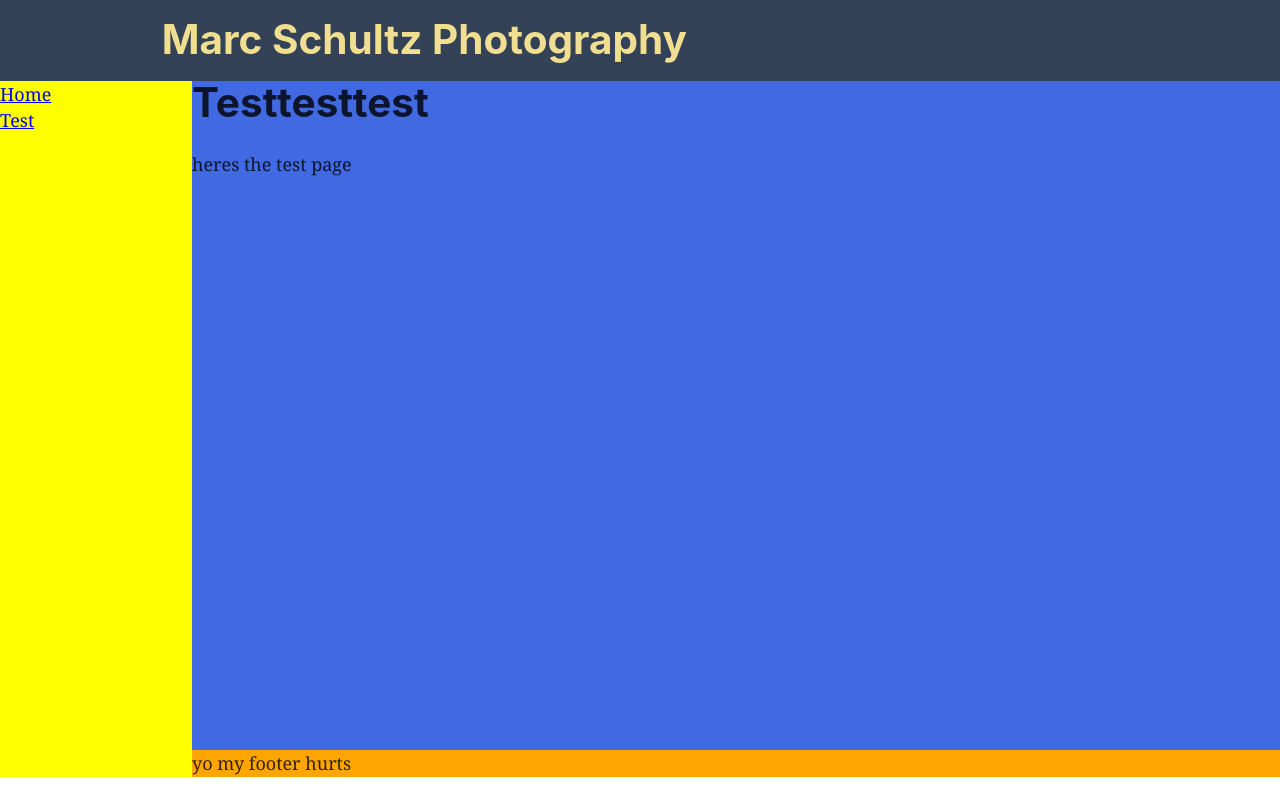
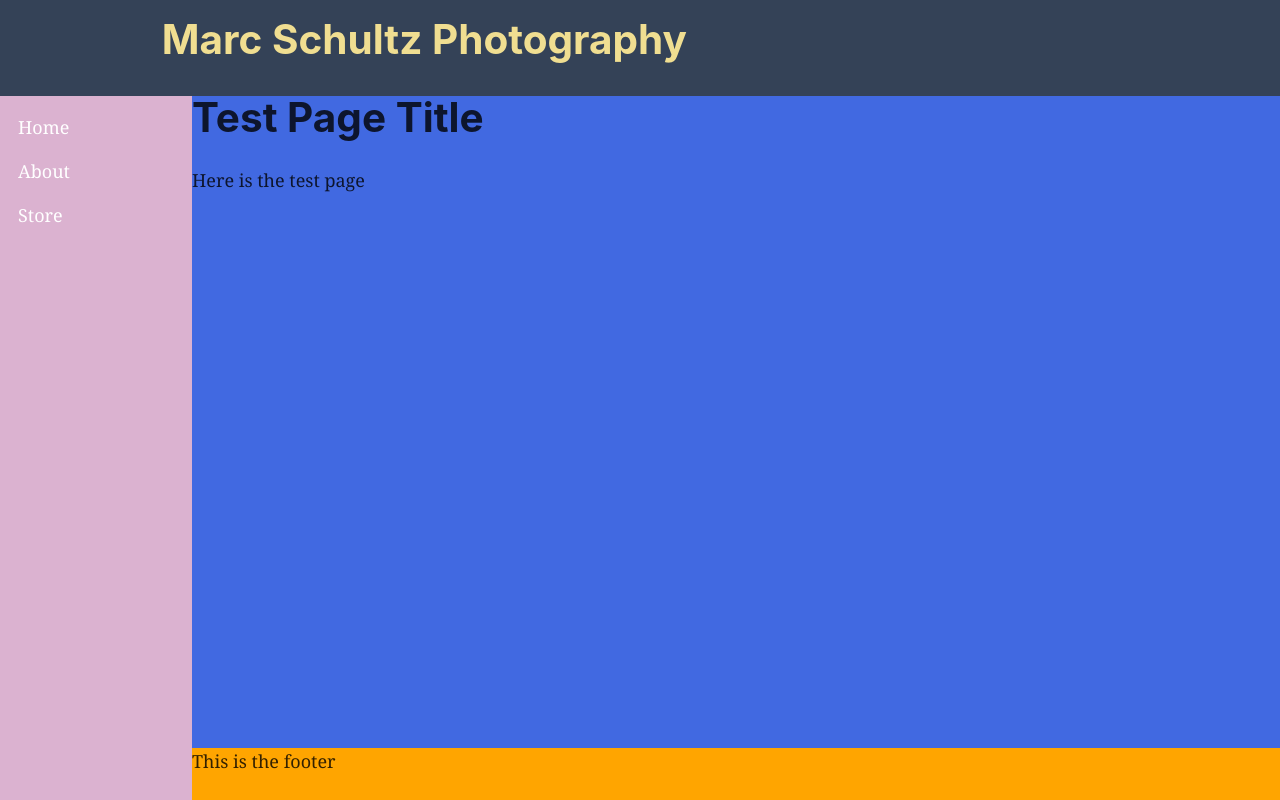
Before and after one commit to gschultz64/marc-photography, a Gatsby site: page /test in a window 1280 px wide. Built offline with nearby package versions, Linux system fonts and the light colour scheme; Gatsby itself is replaced by a stand-in of ours.

```diff
--- a/src/components/footer.js
+++ b/src/components/footer.js
@@ -3,7 +3,7 @@
 
 const Footer = ({ siteTitle }) => (
   <footer style={ {background: 'orange'} }>
-    yo my footer hurts
+    <p>This is the footer</p>
   </footer>
 )
 
--- a/src/components/header.js
+++ b/src/components/header.js
@@ -11,6 +11,7 @@
       style={{
         margin: '0 auto',
         maxWidth: 960,
+        height: '12vh',
         padding: '1rem 0.1rem',
       }}
     >
--- a/src/components/layout.css
+++ b/src/components/layout.css
@@ -40,6 +40,7 @@
 a {
   background-color: transparent;
   -webkit-text-decoration-skip: objects;
+  color: white;
 }
 a:active,
 a:hover {
--- a/src/components/layout.js
+++ b/src/components/layout.js
@@ -60,7 +60,7 @@
     display: 'flex',
     flexDirection: 'column',
     justifyContent: 'space-between',
-    minHeight: '87vh'
+    minHeight: '88vh'
   },
   children: {
     width: '85vw',
--- a/src/components/navbar.js
+++ b/src/components/navbar.js
@@ -3,8 +3,9 @@
 
 const Navbar = ({ siteTitle }) => (
   <nav style={styles.nav}>
-    <Link to='/'>Home</Link>
-    <Link to='/test'>Test</Link>
+    <Link to='/test' style={styles.navLink}>Home</Link>
+    <Link to='/' style={styles.navLink}>About</Link>
+    <Link to='/test' style={styles.navLink}>Store</Link>
   </nav>
 )
 
@@ -13,7 +14,13 @@
     display: 'flex',
     flexDirection: 'column',
     width: '15vw',
-    background: 'yellow'
+    background: 'rgb(219, 178, 208)',
+    paddingTop: '1em',
+    paddingLeft: '1em'
+  },
+  navLink: {
+    marginBottom: '1em',
+    textDecoration: 'none',
   }
 }
 
--- a/src/pages/test.js
+++ b/src/pages/test.js
@@ -5,8 +5,8 @@
 
 const Test = () => (
   <Layout>
-    <h1>Testtesttest</h1>
-    <p>heres the test page </p>
+    <h1>Test Page Title</h1>
+    <p>Here is the test page </p>
   </Layout>
 )
 
```
